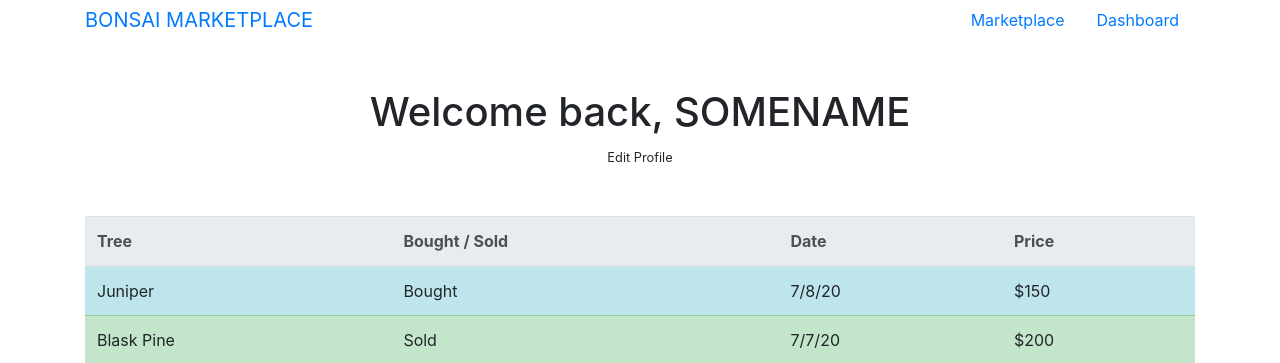
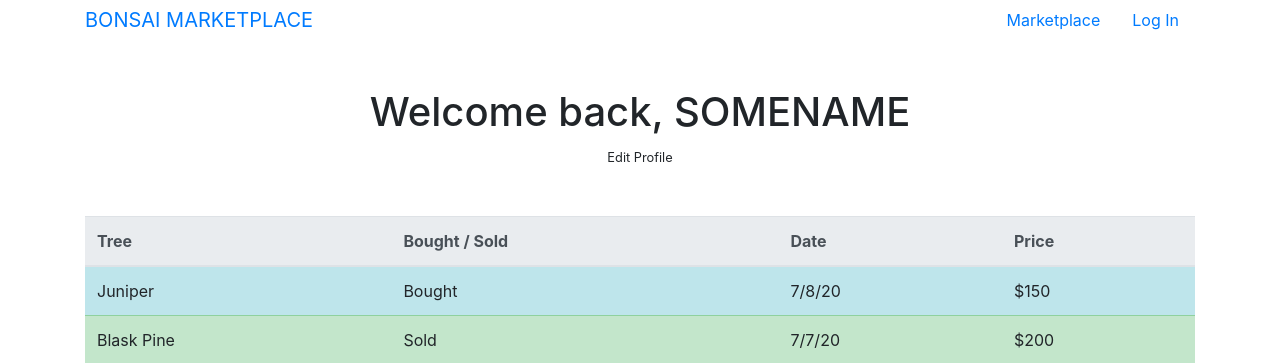
Before and after one commit to EndlessTrax/CS50, a Django app: page /dashboard/ in a window 1280 px wide. Shown: the top 363 px of the page. Run offline with Django 3.2, Linux system fonts and the light colour scheme; some libraries are stand-ins or nearby versions.

Commit message:
Updated nav to only show dashboard link when logged in

```diff
--- a/final_project/templates/base.html
+++ b/final_project/templates/base.html
@@ -29,12 +29,16 @@
           <a class="nav-link" href="{% url 'marketplace' %}">Marketplace</a>
           <!-- TODO: Add Active States -->
         </li>
-        <li class="nav-item">
-          <a class="nav-link" href="{% url 'dashboard' %}">Dashboard</a>
-        </li>
         {% if user.is_authenticated %}
           <li class="nav-item">
+            <a class="nav-link" href="{% url 'dashboard' %}">Dashboard</a>
+          </li>
+          <li class="nav-item">
             <a class="nav-link" href="{% url 'logout' %}">Log Out</a>
+          </li>
+        {% else %}
+          <li class="nav-item">
+            <a class="nav-link" href="{% url 'login' %}">Log In</a>
           </li>
         {% endif %}
 
```
